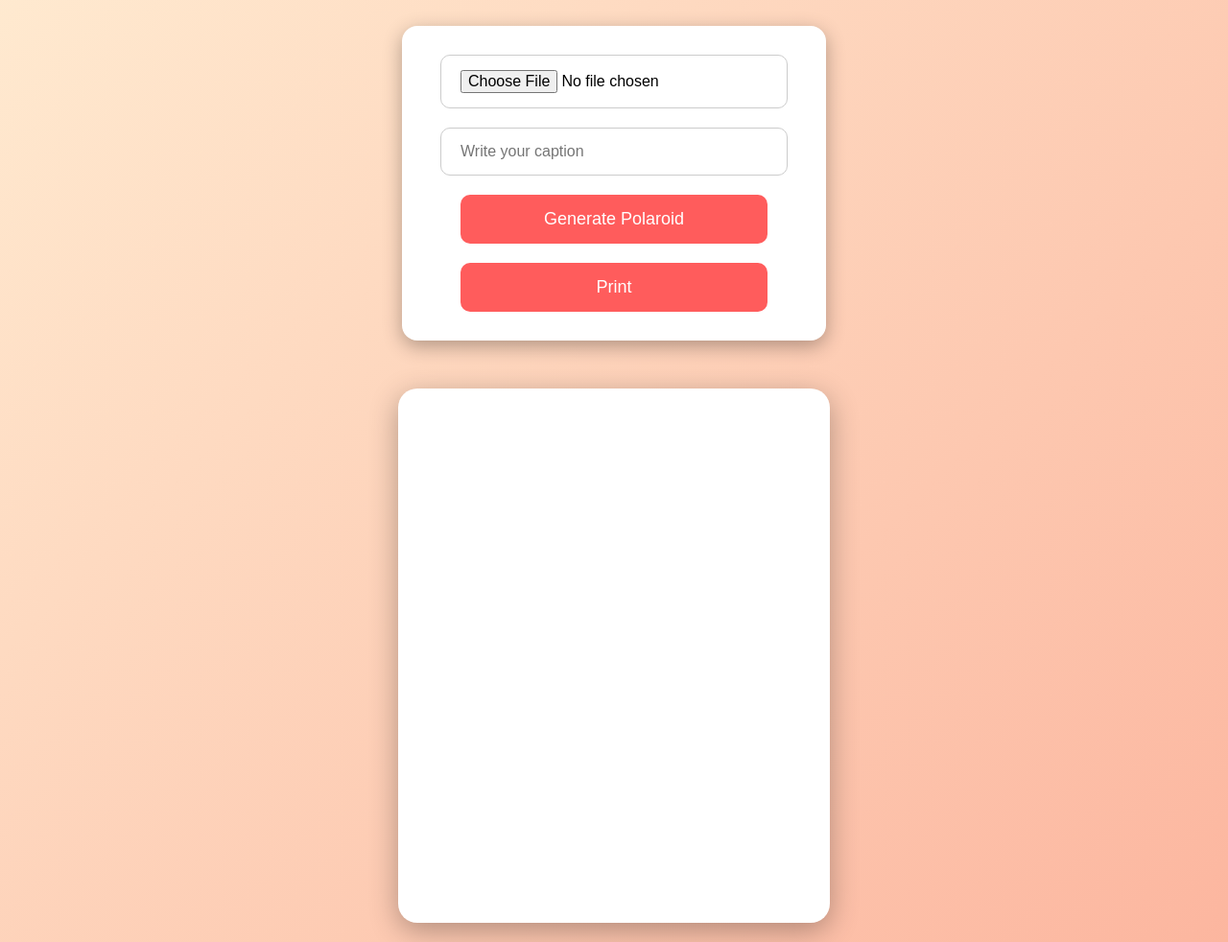
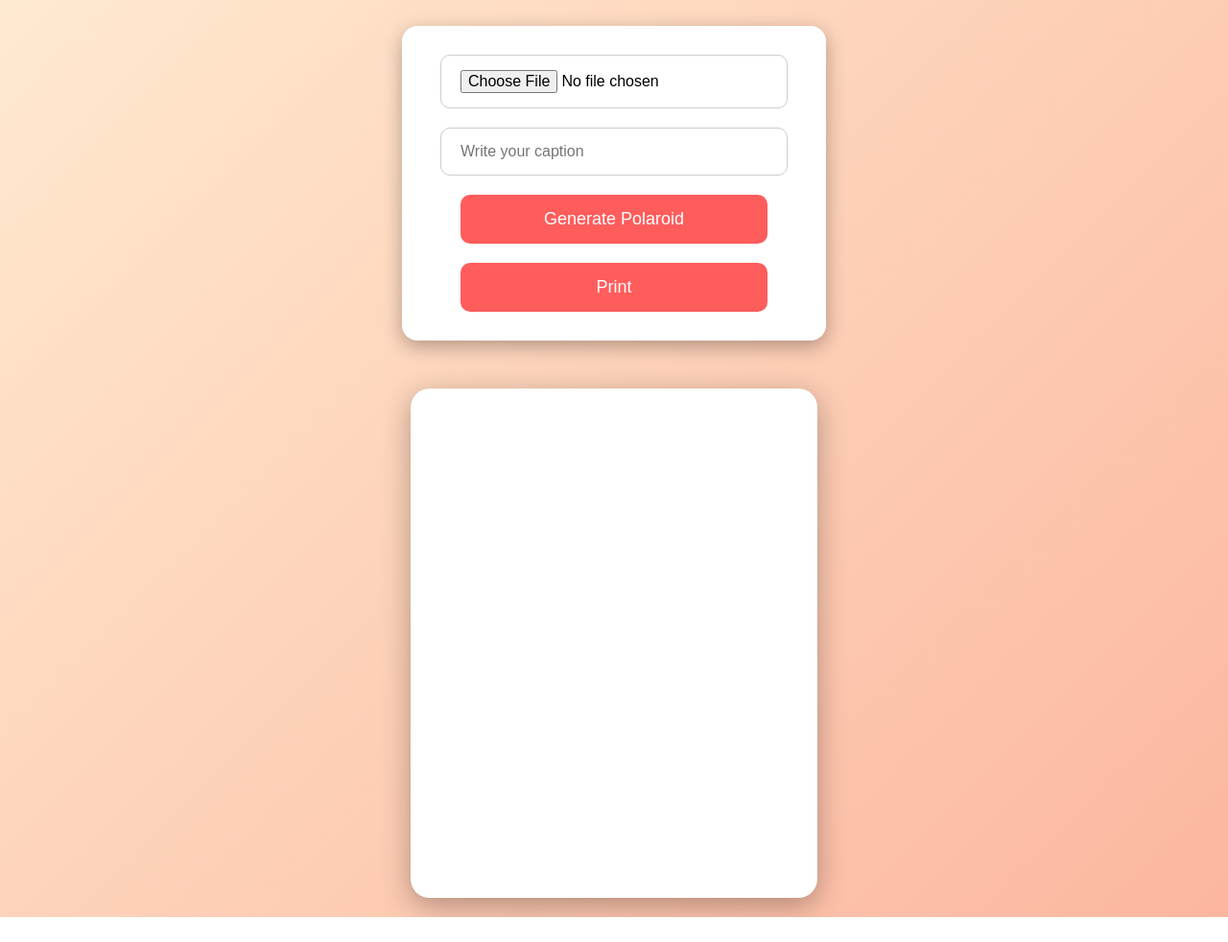
Before and after one commit to kasak689/minipolariod, a plain HTML site: page index.html in a window 1280 px wide. Shown: the part 110-1092 px from the top of the page at 96% size. After the commit the page ends 1066 px from the top, so only its background shows below. Drawn offline with Linux system fonts and the light colour scheme.

Commit message:
style.css

```diff
--- a/style.css
+++ b/style.css
@@ -68,7 +68,7 @@ button:hover {
 
 .polaroid-container {
   background: white;
-  padding: 25px;
+  padding: 12px;
   border-radius: 20px;
   box-shadow: 0 8px 30px rgba(0,0,0,0.3);
   transition: transform 0.3s;
```
